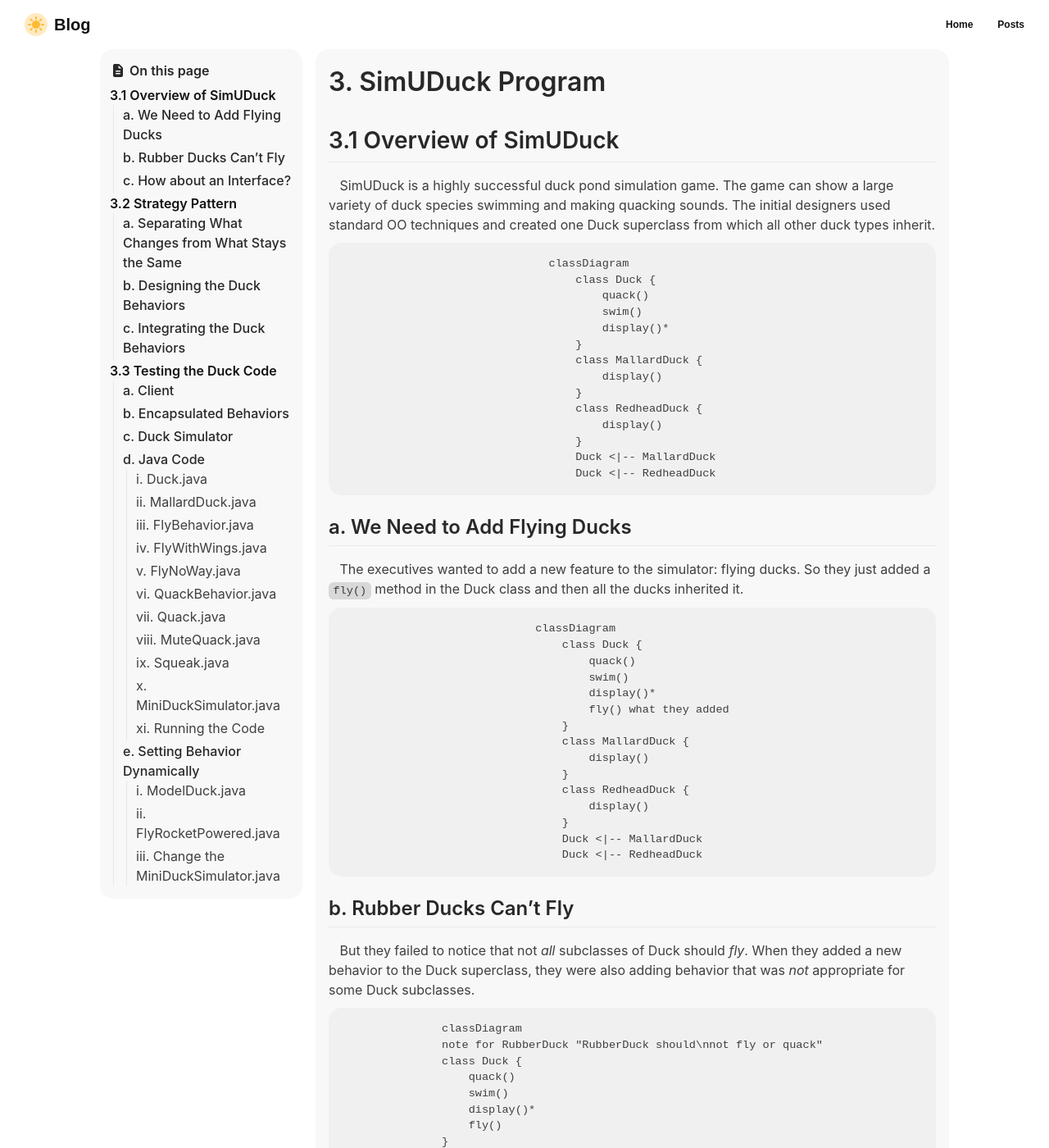
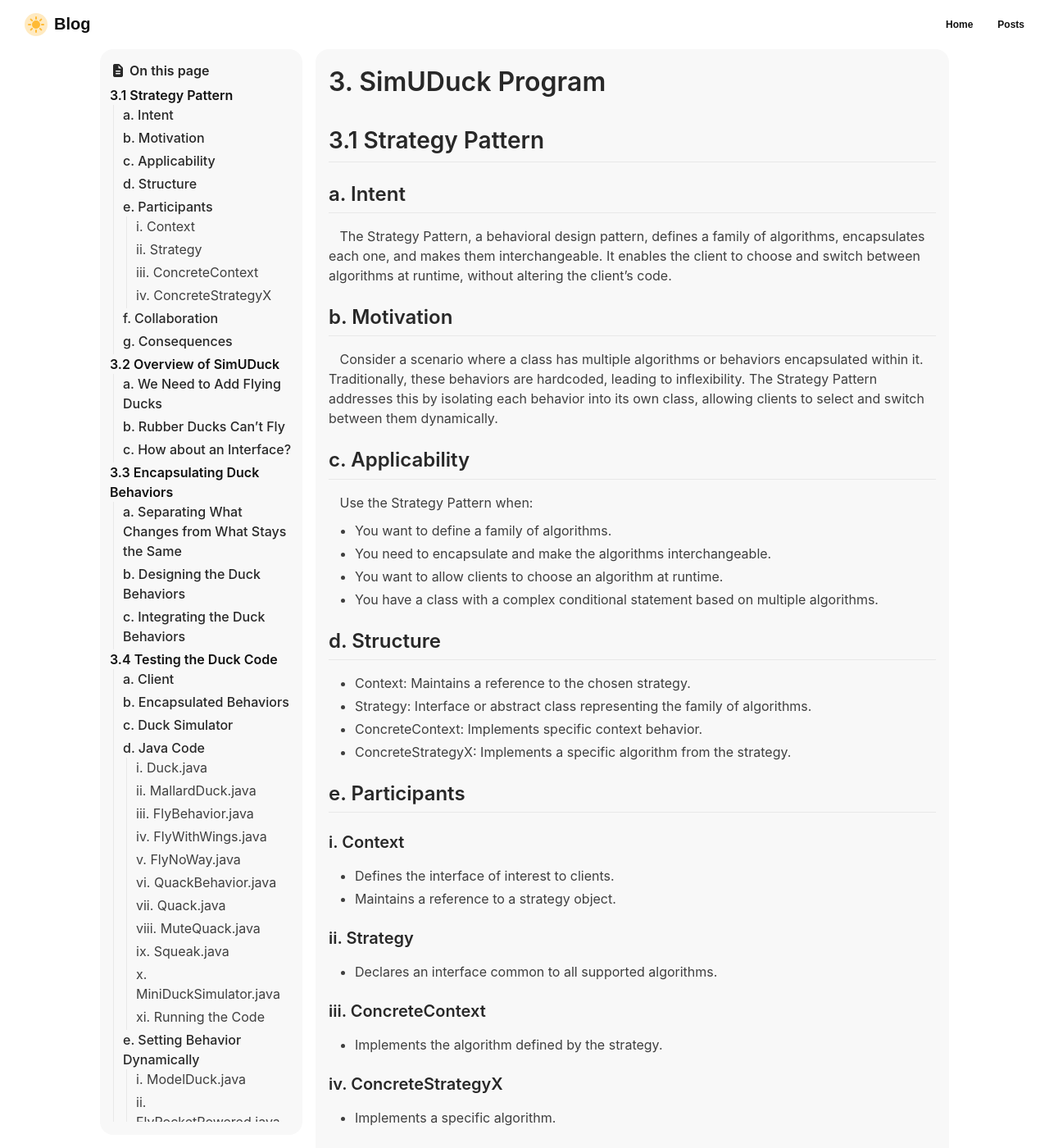
Before and after one commit to bogamie/bogamie.github.io, a Jekyll site: the page built from _posts/Design Pattern/2024-10-01-design-pattern-3.md, in a window 1280 px wide and 1400 px high. Shown: the whole window at 82% size. Built offline with Jekyll 4.4.1, drawn with Linux system fonts in a browser that asks for light colours; cached includes are drawn as plain includes; nearby versions of some CDN libraries; some web fonts are replaced; a script that is not in the unit is left out; some of the changed text lies outside the part shown.

Commit message:
Update 2024-10-01-design-pattern-3.md

```diff
--- a/_posts/Design Pattern/2024-10-01-design-pattern-3.md
+++ b/_posts/Design Pattern/2024-10-01-design-pattern-3.md
@@ -8,7 +8,62 @@ published: true
 use_uml: true
 # Data Structure / Algorithm / Computer Architecture / System Programming / Computer Network / Database / Design Pattern / Web Programming / JavaScript / Java
 ---
-# 3.1 Overview of SimUDuck
+# 3.1 Strategy Pattern
+
+## a. Intent
+
+&nbsp;&nbsp; The Strategy Pattern, a behavioral design pattern, defines a family of algorithms, encapsulates each one, and makes them interchangeable. It enables the client to choose and switch between algorithms at runtime, without altering the client’s code.
+
+## b. Motivation
+
+&nbsp;&nbsp; Consider a scenario where a class has multiple algorithms or behaviors encapsulated within it. Traditionally, these behaviors are hardcoded, leading to inflexibility. The Strategy Pattern addresses this by isolating each behavior into its own class, allowing clients to select and switch between them dynamically.
+
+## c. Applicability
+
+&nbsp;&nbsp; Use the Strategy Pattern when:
+
+* You want to define a family of algorithms.
+* You need to encapsulate and make the algorithms interchangeable.
+* You want to allow clients to choose an algorithm at runtime.
+* You have a class with a complex conditional statement based on multiple algorithms.
+
+## d. Structure
+
+* Context: Maintains a reference to the chosen strategy.
+* Strategy: Interface or abstract class representing the family of algorithms.
+* ConcreteContext: Implements specific context behavior.
+* ConcreteStrategyX: Implements a specific algorithm from the strategy.
+
+## e. Participants
+
+### i. Context
+
+* Defines the interface of interest to clients.
+* Maintains a reference to a strategy object.
+
+### ii. Strategy
+
+* Declares an interface common to all supported algorithms.
+
+### iii. ConcreteContext
+
+* Implements the algorithm defined by the strategy.
+
+### iv. ConcreteStrategyX
+
+* Implements a specific algorithm.
+
+## f. Collaboration
+
+&nbsp;&nbsp; The client interacts with the Context class, which, in turn, delegates the algorithm to the currently set Strategy.
+
+## g. Consequences
+
+* **Flexibility and Extensibility**: Clients can easily switch between algorithms, and new algorithms can be added without modifying existing code.
+* **Isolation of Concerns**: Each algorithm is encapsulated, promoting a clean and modular design.
+* **Increased Code Complexity**: The number of classes can increase, potentially making the codebase more complex.
+
+# 3.2 Overview of SimUDuck
 
 &nbsp;&nbsp; SimUDuck is a highly successful duck pond simulation game. The game can show a large variety of duck species swimming and making quacking sounds. The initial designers used standard OO techniques and created one Duck superclass from which all other duck types inherit.
 
@@ -144,7 +199,7 @@ Duck <|-- DecoyDuck
 
 > **SRP OCP ISP**
 
-# 3.2 Strategy Pattern
+# 3.3 Encapsulating Duck Behaviors
 
 &nbsp;&nbsp; The Java interfaces typically have no implementation code, so no code reuse. In either case, whenever you need to modify a behavior, you're often forced to track down and change it in all different sublcasses where that behavior is defined, probably introducing *new* bugs along the way.
 
@@ -310,7 +365,7 @@ public class MallardDuck extends Duck {
 
 &nbsp;&nbsp; And the same is true for the duck's flying behavior—the MallardDuck's constructor initializes the inherited flyBehavior instance variable with an instance of type FlyWithWings (a FlyBehavior concrete implementation class).
 
-# 3.3 Testing the Duck Code
+# 3.4 Testing the Duck Code
 
 ## a. Client
 
```
